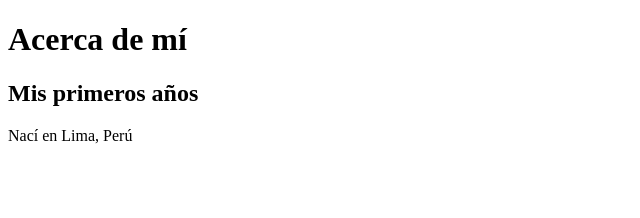
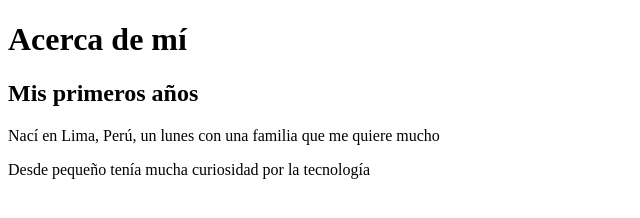
Before and after one commit to Doropito/proyecto-git-videoscod, a plain HTML site: page index.html in a window 1280 px wide. Shown: the whole page, without its empty margins (0-640 px from the left). Drawn offline with Linux system fonts and the light colour scheme.

Commit message:
update, agregando contenido a index.html y app.js

```diff
--- a/app.js
+++ b/app.js
@@ -0,0 +1,4 @@
+/**
+ * Este es un archivo de Javascript, en el futuro lo usarás para agregar
+ * dinamismo a tus apps web
+ */
--- a/index.html
+++ b/index.html
@@ -13,7 +13,10 @@
     <main>
         <h2>Mis primeros años</h2>
         <article>
-            Nací en Lima, Perú
+            <!--Descripción inicial corta-->
+            <p>Nací en Lima, Perú, un lunes con una familia que me quiere mucho</p>
+            <p>Desde pequeño tenía mucha curiosidad por la tecnología</p>
+            <!--Fin de la descripción inicial-->
         </article>
     </main>
 </body>
```
